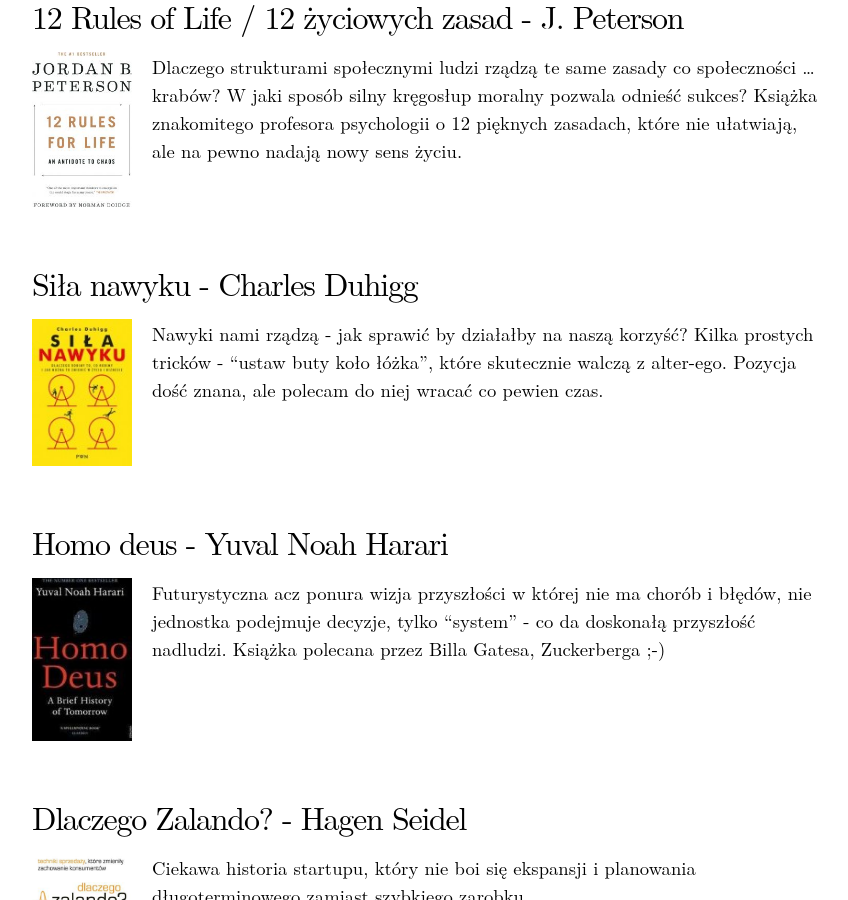
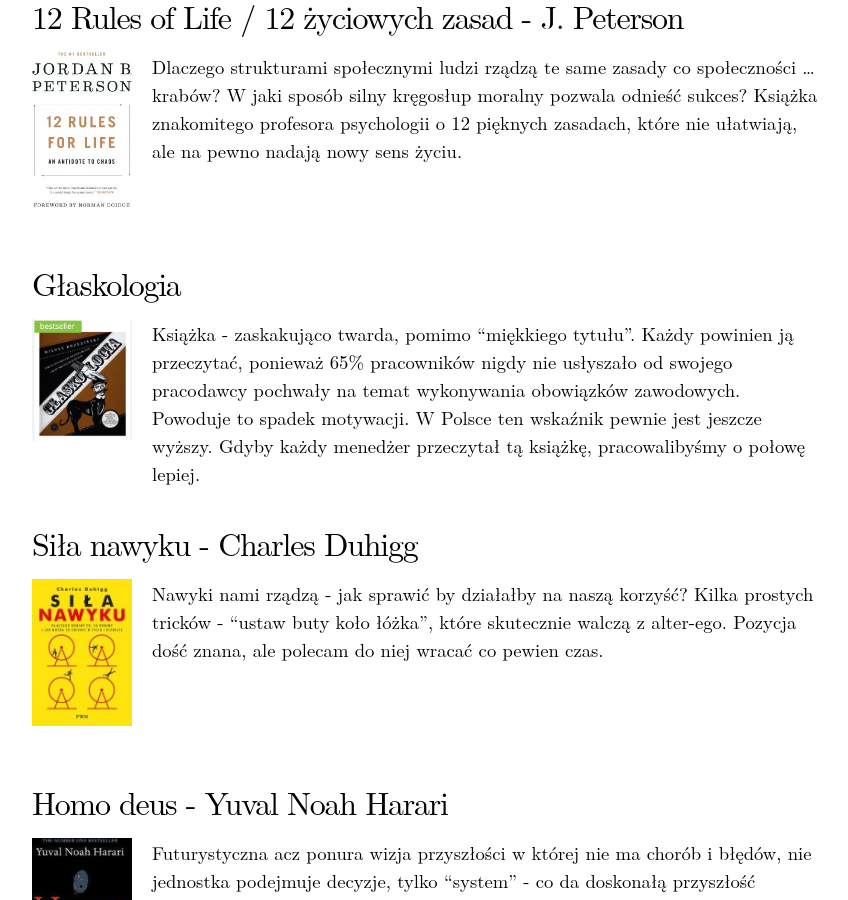
Before and after one commit to vi4m/vi4m.github.io, a Jekyll site: the page built from _posts/2018-12-17-read-books.md, in a window 1280 px wide and 900 px high, scrolled down 954 px. Shown: the whole window, without its empty margins (213-1061 px from the left). Built offline with Jekyll 4.4.1, drawn with Linux system fonts in a browser that asks for light colours; some web fonts are replaced; comment, search, counter and statistics services are not loaded.

Commit message:
Update 2018-12-17-read-books.md

```diff
--- a/_posts/2018-12-17-read-books.md
+++ b/_posts/2018-12-17-read-books.md
@@ -23,6 +23,12 @@
 W jaki sposób silny kręgosłup moralny pozwala odnieść sukces?
 Książka znakomitego profesora psychologii o 12 pięknych zasadach, które nie ułatwiają, ale na pewno nadają nowy sens życiu.
 <div style="clear:both;"></div>
+
+## Głaskologia
+
+![glaskologia.jpg]({{site.baseurl}}/assets/glaskologia.jpg){: .small-image}
+
+Książka - zaskakująco twarda, pomimo "miękkiego tytułu". Każdy powinien ją przeczytać, ponieważ 65% pracowników nigdy nie usłyszało od swojego pracodawcy pochwały na temat wykonywania obowiązków zawodowych. Powoduje to spadek motywacji. W Polsce ten wskaźnik pewnie jest jeszcze wyższy. Gdyby każdy menedżer przeczytał tą książkę, pracowalibyśmy o połowę lepiej.
 
 
 ## Siła nawyku - Charles Duhigg
@@ -60,6 +66,7 @@
 ## The pyramid principle - Barbara Minto
 ![pyramid-principle.jpg]({{site.baseurl}}/assets/pyramid-principle.jpg){: .small-image}
 
+
 Jak precyzyjnie niczym laser wyrażać myśli na piśmie, aby docierać do odbiorców. Jeśli szykujesz pitch do CEO - nie możesz tej pozycji pominąć.
 <div style="clear:both;"></div>
 
```
